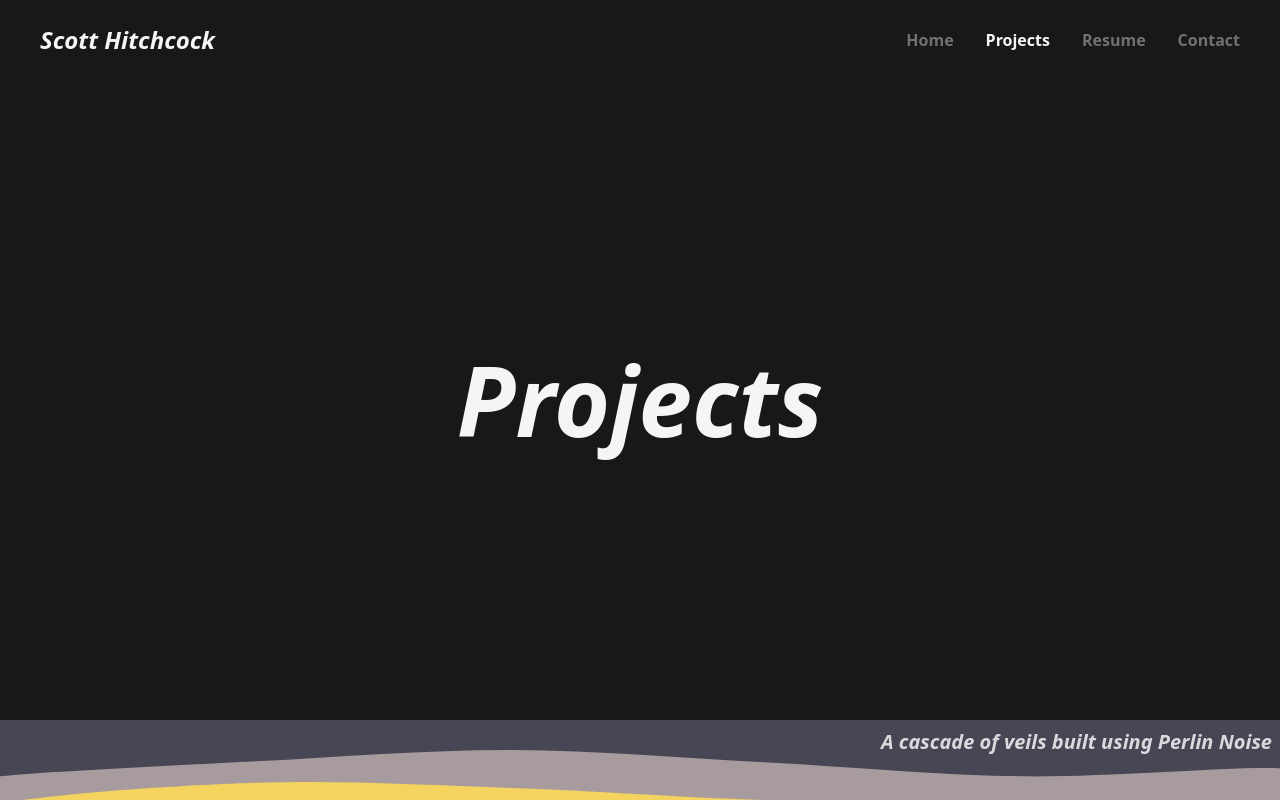
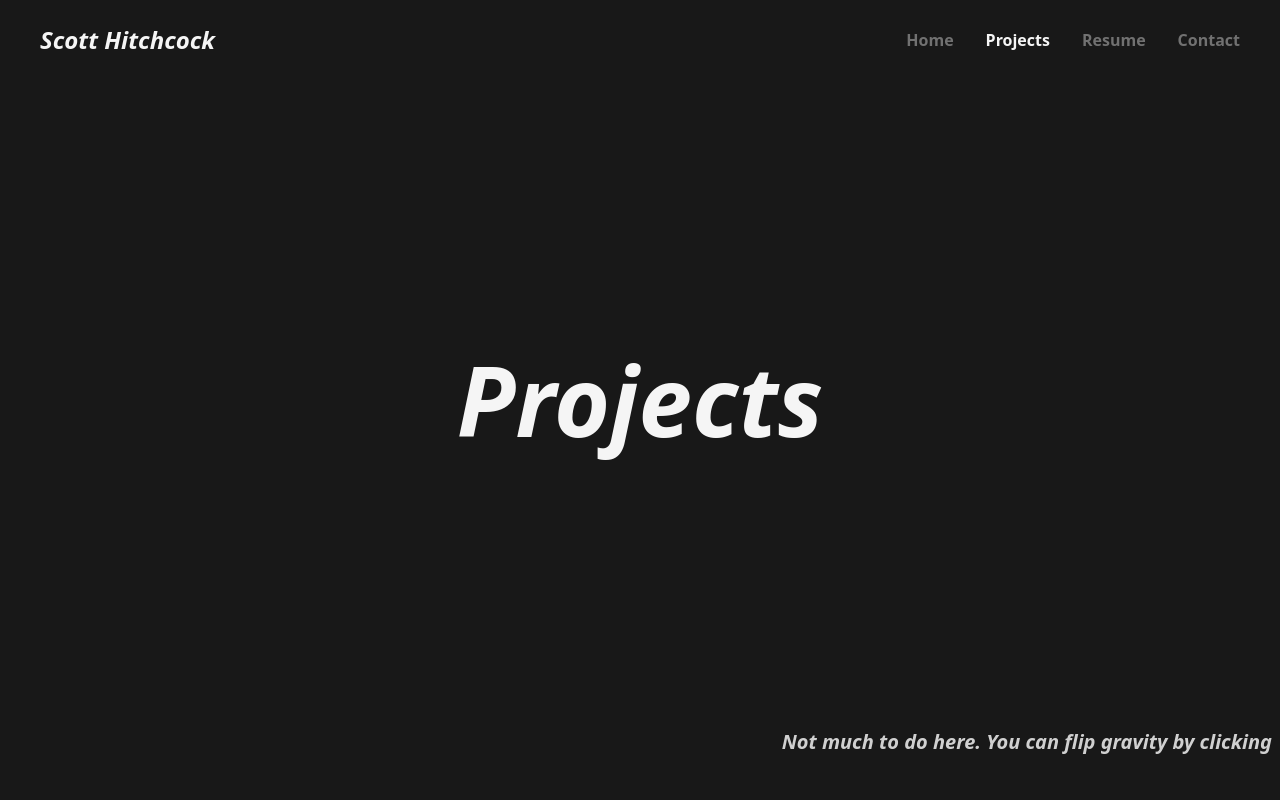
Before and after one commit to scotthitch/s-hitchcock-website, a Vue app: page /projects in a window 1280 px wide. Built offline with nearby package versions, Linux system fonts and the light colour scheme.

Commit message:
refactor: move projects into own ts file. have them constructed in projectsView

```diff
--- a/src/views/ProjectsView/ProjectsView.vue
+++ b/src/views/ProjectsView/ProjectsView.vue
@@ -1,60 +1,52 @@
 <script setup lang="ts">
-import RadialProject from './p5Projects/Radial/RadialProject.vue'
-import BallCascadeProject from './p5Projects/BallCascade/BallCascadeProject.vue'
-import UnknownPleasuresProject from './p5Projects/UnknownPleasures/UnknownPleasuresProject.vue'
-import GrowingCircleProject from './p5Projects/GrowingCircle/GrowingCircleProject.vue'
-import WaterfallProject from './p5Projects/Waterfall/WaterfallProject.vue'
-import PerlinFlowFieldProject from './p5Projects/PerlinFlowField/PerlinFlowFieldProject.vue'
-import FireworksProject from './p5Projects/Fireworks/FireworksProject.vue'
-import FourierSeriesProject from './p5Projects/FourierSeries/FourierSeriesProject.vue'
-import TilingProject from './p5Projects/Tiling/TilingProject.vue'
+import P5Project from '@/components/P5Project.vue'
+
 import ExploreMoreProjectsOnDesktop from './ExploreMoreProjectsOnDesktop.vue'
 import ProjectsIntro from './ProjectsIntro.vue'
-
 import { ref, onMounted, onUnmounted, shallowRef, computed } from 'vue'
 import type { P5ProjectState } from '../../types'
 import { useDeviceTypeStore } from '../../stores/deviceType'
+import projects2 from './projects'
 
 const store = useDeviceTypeStore()
 
 const p5ProjectKey = ref(0)
 
-const projects = shallowRef([
-    { component: ProjectsIntro, isMobileOrTabletFriendly: true },
-    { component: WaterfallProject, isMobileOrTabletFriendly: true },
-    { component: FourierSeriesProject, isMobileOrTabletFriendly: true },
-    { component: PerlinFlowFieldProject, isMobileOrTabletFriendly: true },
-    { component: GrowingCircleProject, isMobileOrTabletFriendly: true },
-    { component: FireworksProject, isMobileOrTabletFriendly: true },
-    { component: UnknownPleasuresProject, isMobileOrTabletFriendly: false },
-    { component: RadialProject, isMobileOrTabletFriendly: false },
-    { component: TilingProject, isMobileOrTabletFriendly: true },
-    { component: BallCascadeProject, isMobileOrTabletFriendly: true }
-])
+// const projects = shallowRef([
+//     { component: ProjectsIntro, isMobileOrTabletFriendly: true }
+//     // { component: WaterfallProject, isMobileOrTabletFriendly: true },
+//     // { component: FourierSeriesProject, isMobileOrTabletFriendly: true },
+//     // { component: PerlinFlowFieldProject, isMobileOrTabletFriendly: true },
+//     // { component: GrowingCircleProject, isMobileOrTabletFriendly: true },
+//     // { component: FireworksProject, isMobileOrTabletFriendly: true },
+//     // { component: UnknownPleasuresProject, isMobileOrTabletFriendly: false },
+//     // { component: RadialProject, isMobileOrTabletFriendly: false },
+//     // { component: TilingProject, isMobileOrTabletFriendly: true }
+//     // { component: BallCascadeProject, isMobileOrTabletFriendly: true }
+// ])
 
-const projectsToRender = computed(() => {
+const projectsToRender = () => {
     if (store.isMobileOrTablet) {
-        return projects.value
-            .filter((project) => project.isMobileOrTabletFriendly)
-            .concat([
-                {
-                    component: ExploreMoreProjectsOnDesktop,
-                    isMobileOrTabletFriendly: true
-                }
-            ])
+        return projects2.filter((project) => project.isMobileOrTabletFriendly)
+        // .concat([
+        //     {
+        //         component: ExploreMoreProjectsOnDesktop,
+        //         isMobileOrTabletFriendly: true
+        //     }
+        // ])
     }
 
-    return projects.value
-})
+    return projects2
+}
 
-const projectStates = ref<P5ProjectState[]>(Array(projects.value.length).fill('invisible'))
+const projectStates = ref<P5ProjectState[]>(Array(projects2.length).fill('invisible'))
 
 const setProjectVisibilityStates = () => {
     const navbar = document.getElementById(`navbar`)
     const navbarBoundingRect = navbar?.getBoundingClientRect() || new DOMRect()
 
     let wasPreviousProjectVisible = false
-    projects.value.forEach((project, i) => {
+    projects2.forEach((project, i) => {
         const el = document.getElementById(`project-${i}`)
 
         if (el === null) {
@@ -119,13 +111,25 @@ onUnmounted(() => {
 
 <template>
     <div id="projects-view" class="snap-y snap-mandatory h-full overflow-scroll overflow-x-hidden">
-        <component
+        <ProjectsIntro />
+        <P5Project
+            v-for="(project, i) in projectsToRender()"
+            :key="`${i}-${p5ProjectKey}`"
+            :title="project.title"
+            :scriptID="project.scriptID"
+            :id="`project-${i}`"
+            :description="project.description"
+            :scriptWrapper="project.scriptWrapper"
+            :state="projectStates[i]"
+        />
+
+        <!-- <component
             v-for="(project, i) in projectsToRender"
             :is="project.component"
             :key="`${i}-${p5ProjectKey}`"
             :id="`project-${i}`"
             :state="projectStates[i]"
         >
-        </component>
+        </component> -->
     </div>
 </template>
--- a/src/views/ProjectsView/p5Projects/BallCascade/BallCascadeProject.vue
+++ b/src/views/ProjectsView/p5Projects/BallCascade/BallCascadeProject.vue
@@ -1,6 +1,6 @@
 <script setup lang="ts">
 import P5Project from "@/components/P5Project.vue";
-import scriptWrapper from "./script"
+import scriptWrapper from "."
 </script>
 
 
--- /dev/null
+++ b/src/views/ProjectsView/projects.ts
@@ -0,0 +1,22 @@
+import ballCascadeScriptWrapper from './p5Projects/BallCascade'
+import type { p5ScriptWrapper } from '@/types'
+
+interface projectsType {
+    title: string
+    scriptID: string
+    description: string
+    scriptWrapper: p5ScriptWrapper
+    isMobileOrTabletFriendly: boolean
+}
+
+const projects: projectsType[] = [
+    {
+        title: 'Ball Cascade',
+        scriptID: 'ball-cascade',
+        description: 'Not much to do here. You can flip gravity by clicking',
+        scriptWrapper: ballCascadeScriptWrapper,
+        isMobileOrTabletFriendly: true
+    }
+]
+
+export default projects
```
Also changed, not shown: src/views/ProjectsView/p5Projects/BallCascade/index.ts (renamed from src/views/ProjectsView/p5Projects/BallCascade/script.ts).
